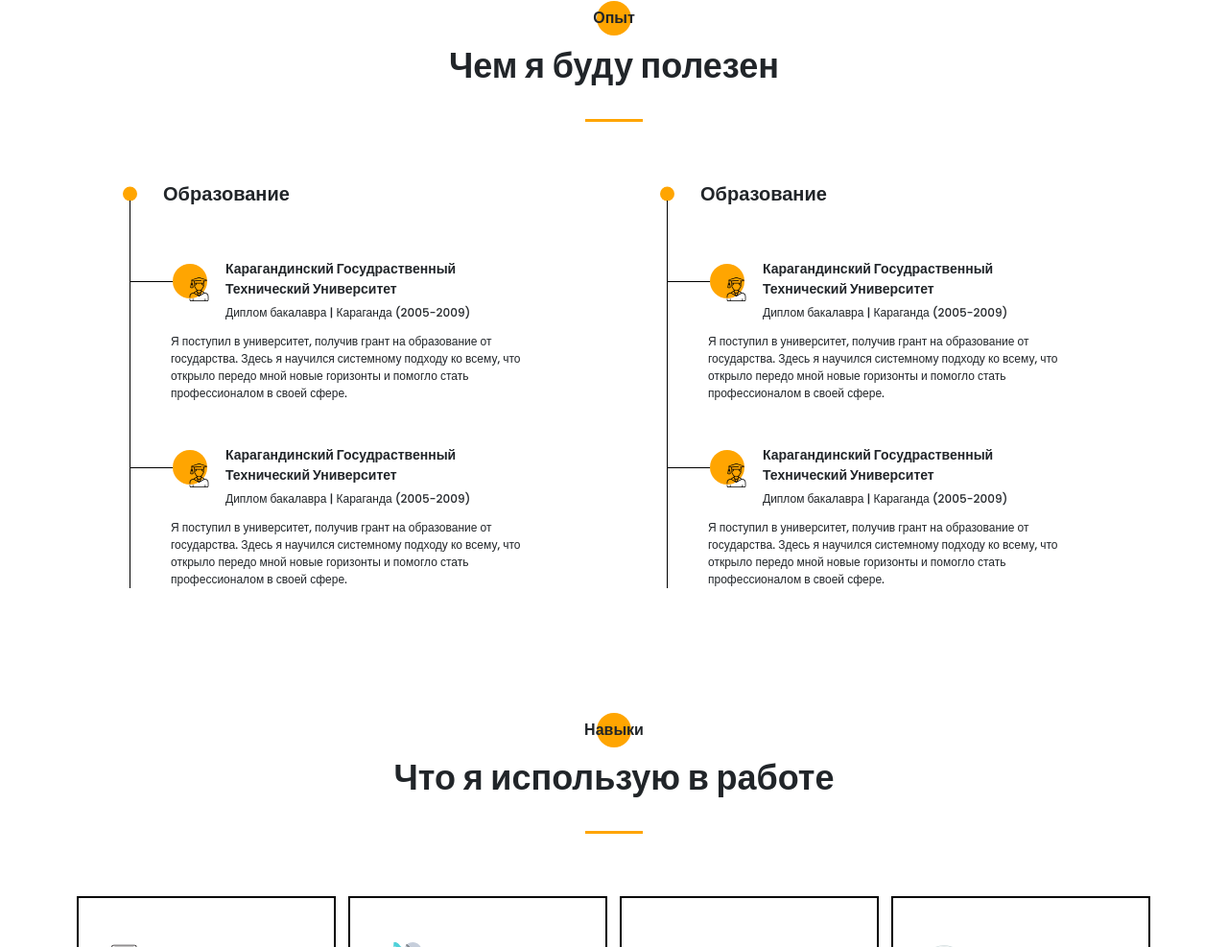
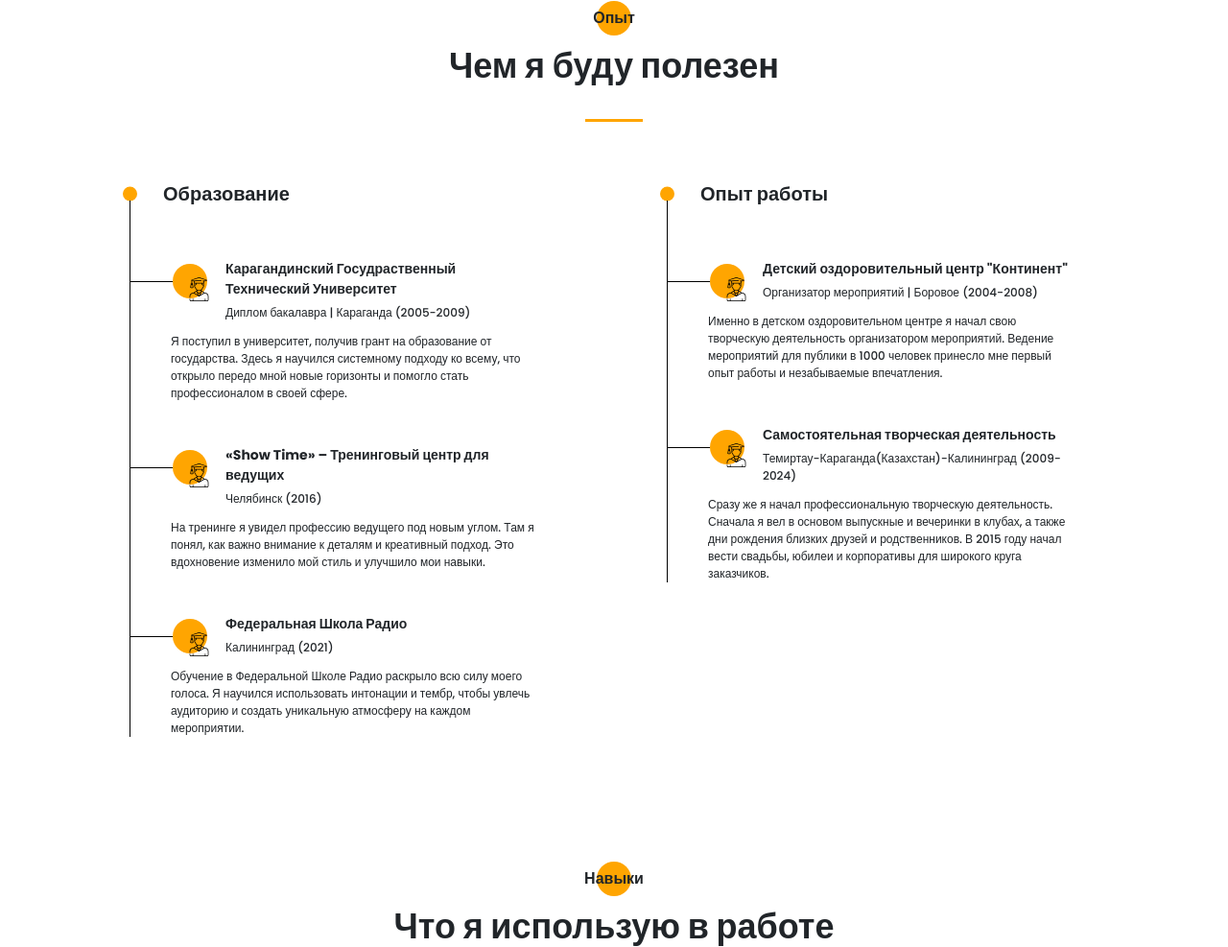
Before and after one commit to absalut87/portfolio_event, a website: page src/index.html in a window 1280 px wide. Shown: the part 1647-2634 px from the top of the page at 96% size. Drawn offline with nearby package versions, Linux system fonts and the light colour scheme; files that its build step writes are made by us from their sources.

Commit message:
fill expirience

```diff
--- a/src/index.html
+++ b/src/index.html
@@ -193,19 +193,35 @@
                                     <div class="resume__item-icon">
                                        <img src="icons/experience/university.svg" alt="university">
                                     </div>
-                                    <h4 class="title title_fz14">Карагандинский Госудраственный Технический Университет</h4>
-                                    <div class="resume__item-location">Диплом бакалавра | Караганда (2005-2009)</div>
+                                    <h4 class="title title_fz14">«Show Time» – Тренинговый центр для ведущих</h4>
+                                    <div class="resume__item-location">Челябинск (2016)</div>
                                 </div>
-                                <div class="resume__item-body">Я поступил в университет, получив грант на образование от государства. Здесь я научился системному подходу ко всему, что открыло передо мной новые горизонты и помогло стать профессионалом в своей сфере.
+                                <div class="resume__item-body">На тренинге я увидел профессию ведущего под новым углом. Там я понял, как важно внимание к деталям и креативный подход. Это вдохновение изменило мой стиль и улучшило мои навыки.
 
                                 </div>
                             </div>
                         </li>
+
+                        <li>
+                            <div class="resume__item">
+                                <div class="resume__item-head">
+                                    <div class="resume__item-icon">
+                                       <img src="icons/experience/university.svg" alt="university">
+                                    </div>
+                                    <h4 class="title title_fz14">Федеральная Школа Радио</h4>
+                                    <div class="resume__item-location">Калининград (2021)</div>
+                                </div>
+                                <div class="resume__item-body">Обучение в Федеральной Школе Радио раскрыло всю силу моего голоса. Я научился использовать интонации и тембр, чтобы увлечь аудиторию и создать уникальную атмосферу на каждом мероприятии.
+
+                                </div>
+                            </div>
+                        </li>
+
                     </ul>
                 </div>
 
                 <div class="resume__column">
-                    <h3 class="title title_fz20 resume__column-title">Образование</h3>
+                    <h3 class="title title_fz20 resume__column-title">Опыт работы</h3>
                     <ul>
                         <li>
                             <div class="resume__item">
@@ -213,10 +229,10 @@
                                     <div class="resume__item-icon">
                                        <img src="icons/experience/university.svg" alt="university">
                                     </div>
-                                    <h4 class="title title_fz14">Карагандинский Госудраственный Технический Университет</h4>
-                                    <div class="resume__item-location">Диплом бакалавра | Караганда (2005-2009)</div>
+                                    <h4 class="title title_fz14">Детский оздоровительный центр "Континент" </h4>
+                                    <div class="resume__item-location">Организатор мероприятий | Боровое (2004-2008)</div>
                                 </div>
-                                <div class="resume__item-body">Я поступил в университет, получив грант на образование от государства. Здесь я научился системному подходу ко всему, что открыло передо мной новые горизонты и помогло стать профессионалом в своей сфере.
+                                <div class="resume__item-body">Именно в детском оздоровительном центре я начал свою творческую деятельность организатором мероприятий. Ведение мероприятий для публики в 1000 человек принесло мне первый опыт работы и незабываемые впечатления.
 
                                 </div>
                             </div>
@@ -227,10 +243,10 @@
                                     <div class="resume__item-icon">
                                        <img src="icons/experience/university.svg" alt="university">
                                     </div>
-                                    <h4 class="title title_fz14">Карагандинский Госудраственный Технический Университет</h4>
-                                    <div class="resume__item-location">Диплом бакалавра | Караганда (2005-2009)</div>
+                                    <h4 class="title title_fz14">Самостоятельная творческая деятельность</h4>
+                                    <div class="resume__item-location">Темиртау-Караганда(Казахстан)-Калининград (2009-2024)</div>
                                 </div>
-                                <div class="resume__item-body">Я поступил в университет, получив грант на образование от государства. Здесь я научился системному подходу ко всему, что открыло передо мной новые горизонты и помогло стать профессионалом в своей сфере.
+                                <div class="resume__item-body">Сразу же я начал профессиональную творческую деятельность. Сначала я вел в основом выпускные и вечеринки в клубах, а также дни рождения близких друзей и родственников. В 2015 году начал вести свадьбы, юбилеи и корпоративы для широкого круга заказчиков.
 
                                 </div>
                             </div>
```
Also changed, not shown: dist/index.html.
